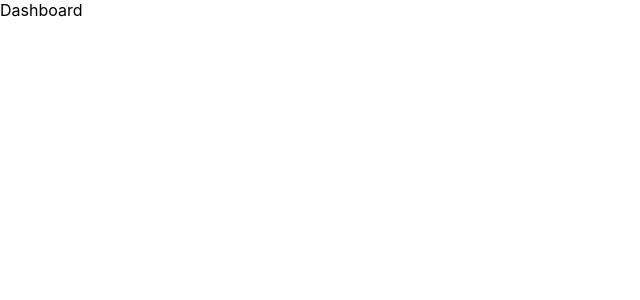
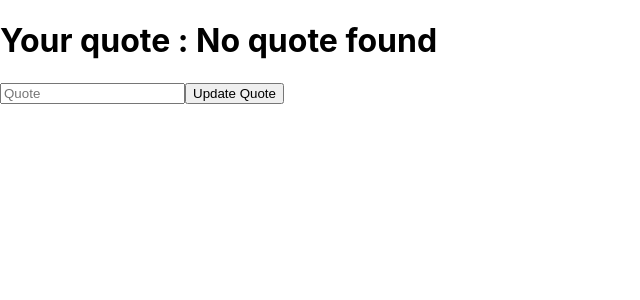
Before and after one commit to stalin670/Auth-JWT, a React (Create React App) app in the folder client/: page /Dashboard in a window 1280 px wide. Shown: the top 300 px of the page, without its empty margins (0-640 px from the left). Built offline with nearby package versions, Linux system fonts and the light colour scheme; the HTML template or start-up script is replaced by a standard one.

Commit message:
Fixed Parsing JWT Token at the client side

```diff
--- a/client/src/App.js
+++ b/client/src/App.js
@@ -8,10 +8,10 @@
   return (
     <Router>
       <Routes>
-      <Route path='/' element={<Navigate to='/Login' />} />
-        <Route path='/Login' element={<Login />} />
-        <Route path='/Register' element={<Register />} />
-        <Route path='/Dashboard' element={<Dashboard />} />
+      <Route path='/' exact element={<Navigate to='/Login' />} />
+        <Route path='/Login' exact element={<Login />} />
+        <Route path='/Register' exact element={<Register />} />
+        <Route path='/Dashboard' exact element={<Dashboard />} />
       </Routes>
     </Router>
   );
--- a/client/src/Pages/Dashboard.jsx
+++ b/client/src/Pages/Dashboard.jsx
@@ -1,8 +1,85 @@
-import React from 'react'
+import React, { useEffect, useState } from 'react'
+import { useNavigate } from 'react-router-dom';
 
 export const Dashboard = () => {
 
+  const navigate = useNavigate();
+  const [quote, setQuote] = useState("");
+  const [tempquote, setTempQuote] = useState("");
+
+  async function parseJwt(token) {
+    if (!token) {
+      return;
+    }
+    const base64Url = token.split(".")[1];
+    const base64 = base64Url.replace("-", "+").replace("_", "/");
+    return JSON.parse(window.atob(base64));
+  }
+
+  async function populateQuote() {
+    const req = await fetch('http://localhost:4000/api/quote', {
+      headers : {
+        'x-access-token' : localStorage.getItem('token'),
+      },
+    })
+
+    const data = await req.json();
+    if(data.success) {
+      setQuote(data.quote);
+    }
+    else {
+      alert(data.error);
+    }
+  }
+
+  useEffect(() => {
+    const token = localStorage.getItem('token');
+    if(token) {
+      const user = parseJwt(token);
+      if(!user) {
+        localStorage.removeItem('token');
+        navigate('/login');
+      }
+      else {
+        populateQuote()
+      }
+    }
+
+  }, []);
+
+  async function updateQuote(event) {
+    event.preventDefault();
+    const req = await fetch('http://localhost:4000/api/quote', {
+      method : 'POST',
+      headers : {
+        'Content-Type' : 'application/json',
+        'x-access-token' : localStorage.getItem('token'),
+      },
+      body : JSON.stringify({
+        quote : tempquote,
+      }),
+    })
+
+    const data = await req.json();
+    if(data.success) {
+      setQuote(tempquote);
+      setTempQuote('');
+    }
+    else {
+      alert(data.error);
+    }
+  }
+
   return (
-    <div>Dashboard</div>
+    <div>
+      <h1> Your quote : { quote || 'No quote found' } </h1>
+      <form onSubmit={updateQuote}>
+        <input type = 'text'
+              placeholder='Quote'
+              value={tempquote}
+              onChange = {(e) => setTempQuote(e.target.value)} />
+        <input type='submit' value="Update Quote" />
+      </form>
+    </div>
   )
 }
--- a/client/src/Pages/Login.jsx
+++ b/client/src/Pages/Login.jsx
@@ -26,10 +26,11 @@
 
           if(data.success) {
             alert('Login Successful')
+            localStorage.setItem('token', data.token);
             navigate('/Dashboard')
           }
           else {
-            alert('Username or Password is Incorrect')
+            alert('Email or Password is Incorrect')
           }
 
           console.log(data);
```
